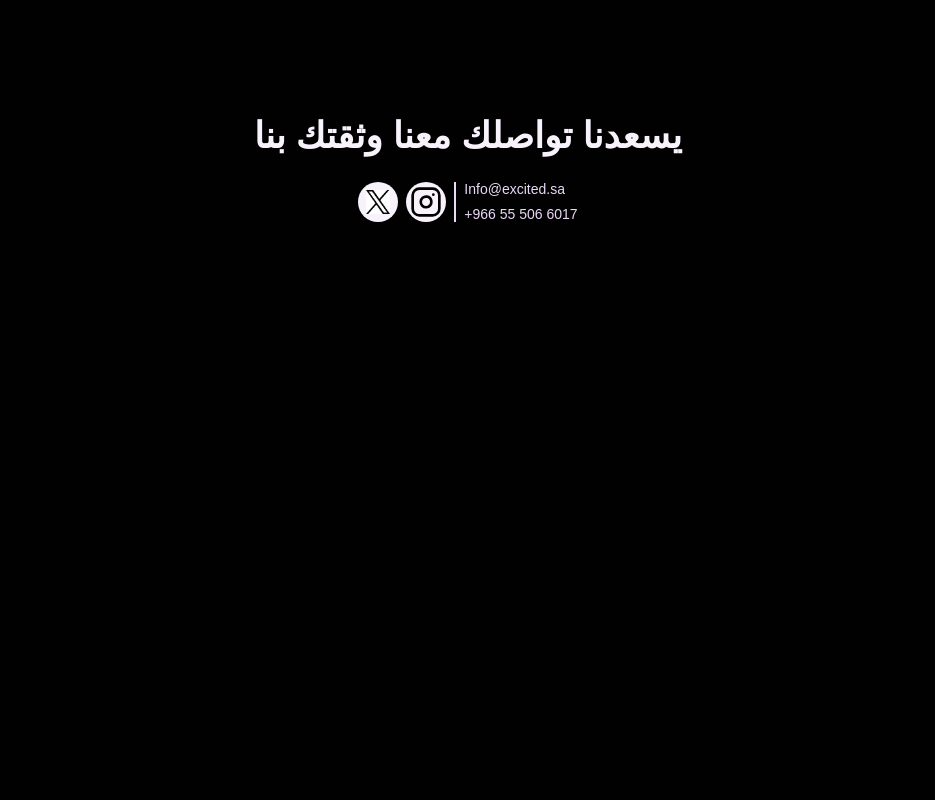
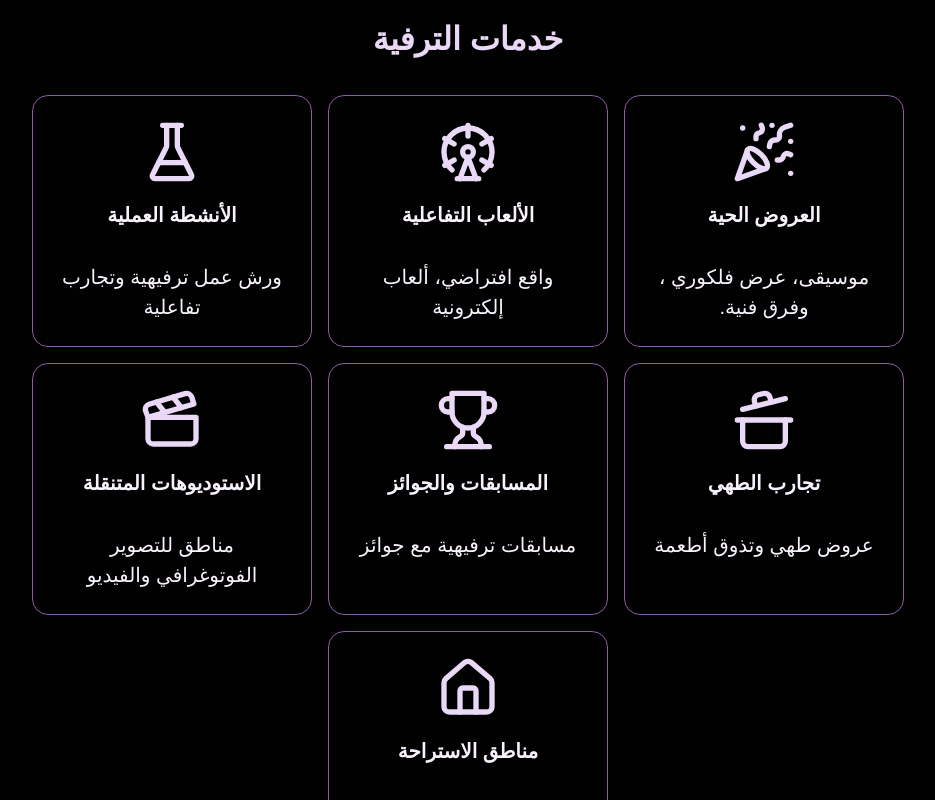
Before and after one commit to Paula-Refaat/Excited, a Next.js app: page / in a window 1280 px wide. Shown: the part 6460-7260 px from the top of the page, without its empty margins (172-1107 px from the left). Before the commit the page ends 6827 px from the top, so only its background shows below. Built offline with nearby package versions, Linux system fonts and the light colour scheme; no server answers; a web font is replaced by a local one.

Commit message:
✨ Creating Entertainment section

```diff
--- a/src/app/page.tsx
+++ b/src/app/page.tsx
@@ -1,5 +1,6 @@
 import CompanyStory from '@/components/company-story';
 import Contact from '@/components/contact';
+import Entertainment from '@/components/entertainment';
 import EventManagement from '@/components/event-management';
 import Hero from '@/components/hero';
 import Introduction from '@/components/introduction';
@@ -25,6 +26,7 @@ const Home = () => {
       <EventManagement />
       <ManagementServices />
       <Logistics />
+      <Entertainment />
       <Contact />
     </div>
   );
--- /dev/null
+++ b/src/components/entertainment.tsx
@@ -0,0 +1,34 @@
+import Container from '@/components/layouts/container';
+import Section from '@/components/layouts/section';
+import { SubHeading } from '@/components/shared/typography';
+import { ENTERTAINMENT_SERVICES } from '@/constants/data';
+import { cn } from '@/lib/utils';
+import React, { FC } from 'react';
+type EntertainmentProps = React.ComponentProps<typeof Section>;
+const Entertainment: FC<EntertainmentProps> = ({ className, ...props }) => {
+  return (
+    <Section className={cn('min-h-screen px-8 py-12', className)} {...props}>
+      <Container className="mx-auto flex flex-col items-center justify-center text-center md:w-full lg:w-[90%]">
+        <SubHeading>خدمات الترفية</SubHeading>
+        <ul className="mt-8 flex w-full flex-wrap justify-center gap-4">
+          {ENTERTAINMENT_SERVICES.map(
+            ({ description, icon: Icon, title }, i) => (
+              <li
+                key={i}
+                className="w-full rounded-2xl border border-primary p-6 md:max-w-[260px] lg:max-w-[280px]"
+              >
+                <Icon className="mx-auto size-16 text-secondary" />
+                <h6 className="mx-auto mb-8 mt-4 text-base font-semibold">
+                  {title}
+                </h6>
+                <p className="text-base font-light">{description}</p>
+              </li>
+            ),
+          )}
+        </ul>
+      </Container>
+    </Section>
+  );
+};
+
+export default Entertainment;
--- a/src/components/shared/icons.tsx
+++ b/src/components/shared/icons.tsx
@@ -14,6 +14,13 @@ export {
   CarTaxiFront as CarTaxiFrontIcon,
   Bus as BusIcon,
   Instagram as InstagramIcon,
+  PartyPopper as PartyIcon,
+  FerrisWheel as GamesIcon,
+  FlaskConical as ScienceIcon,
+  CookingPot as CookingIcon,
+  Trophy as ContestIcon,
+  Clapperboard as CinemaIcon,
+  House as HouseIcon,
 } from 'lucide-react';
 
 type SvgProps = React.SVGProps<SVGSVGElement>;
--- a/src/constants/data.tsx
+++ b/src/constants/data.tsx
@@ -4,13 +4,21 @@ import {
   CarIcon,
   CarTaxiFrontIcon,
   ChartLineIcon,
+  CinemaIcon,
+  ContestIcon,
+  CookingIcon,
   DollarIcon,
+  GamesIcon,
+  PartyIcon,
   PlaneIcon,
   PrinterIcon,
   RibbonIcon,
+  ScienceIcon,
   SecurityIcon,
   WaypointsIcon,
+  HouseIcon,
 } from '@/components/shared/icons';
+import { LucideIcon } from 'lucide-react';
 import { ReactNode } from 'react';
 const ICON_SIZE = 36;
 type Service = {
@@ -162,3 +170,47 @@ export const MANAGEMENT_SERVICES: {
       'نحن نقوم بتنظيم برامج وفعاليات فرعية مصاحبة للحدث أو  المعرض ، مثل المحـــاضرات وورش العمل والعروض التوضيحيــــــة والعـــروض الترفيهية. نهدف إلى توفير تجربـــة شاملة ومتنوعة للحضور.',
   },
 ];
+
+export const ENTERTAINMENT_SERVICES: {
+  title: string;
+  description: string;
+  icon: LucideIcon;
+}[] = [
+  {
+    title: 'العروض الحية',
+    description: `موسيقى، عرض فلكوري ،
+وفرق فنية.`,
+    icon: PartyIcon,
+  },
+  {
+    title: 'الألعاب التفاعلية',
+    description: `واقع افتراضي، ألعاب إلكترونية`,
+    icon: GamesIcon,
+  },
+  {
+    title: 'الأنشطة العملية',
+    description: `ورش عمل ترفيهية وتجارب تفاعلية`,
+    icon: ScienceIcon,
+  },
+  {
+    title: 'تجارب الطهي',
+    description: `عروض طهي وتذوق أطعمة`,
+    icon: CookingIcon,
+  },
+  {
+    title: 'المسابقات والجوائز',
+    description: `مسابقات ترفيهية مع جوائز`,
+    icon: ContestIcon,
+  },
+  {
+    title: 'الاستوديوهات المتنقلة',
+    description: `مناطق للتصوير الفوتوغرافي والفيديو`,
+    icon: CinemaIcon,
+  },
+  {
+    title: 'مناطق الاستراحة',
+    description: `مناطق استراحة مزودة
+بألعاب أو أنشطة`,
+    icon: HouseIcon,
+  },
+];
```
